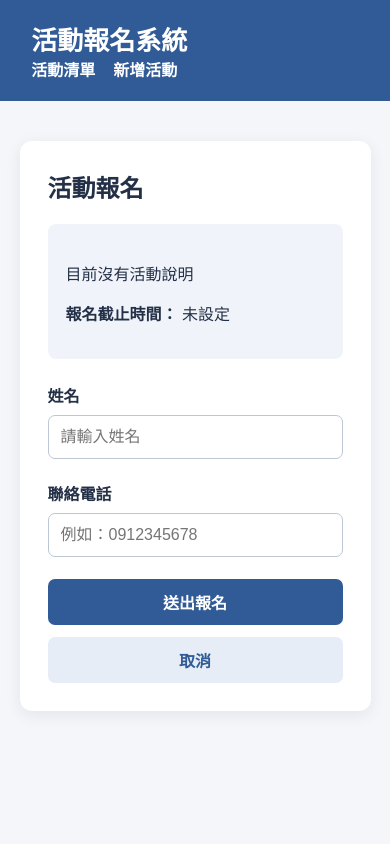
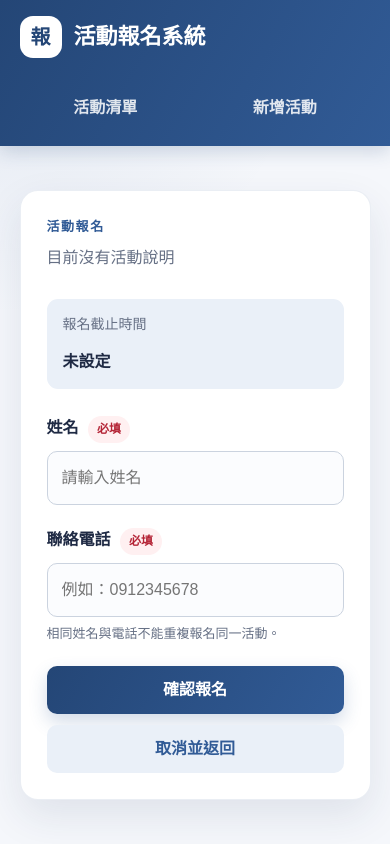
Before and after one commit to a20060405/1030what, a Python web app: template templates/registrationAdd.html in a window 390 px wide. Run offline with Jinja, Linux system fonts and the light colour scheme; the template is opened without the code that fills it, so the values that code supplies are empty.

Commit message:
重新設計活動報名前端介面

```diff
--- a/templates/registrationAdd.html
+++ b/templates/registrationAdd.html
@@ -3,79 +3,55 @@
 <head>
     <meta charset="UTF-8">
     <meta name="viewport" content="width=device-width, initial-scale=1.0">
-    <title>活動報名</title>
+    <title>活動報名｜活動報名系統</title>
     <link rel="stylesheet" href="/www/style.css">
 </head>
-
 <body>
-    <header>
-        <h1>活動報名系統</h1>
-
-        <nav>
+    <header class="site-header">
+        <a class="brand" href="/events">
+            <span class="brand-mark">報</span>
+            <span>活動報名系統</span>
+        </a>
+        <nav aria-label="主要導覽">
             <a href="/events">活動清單</a>
             <a href="/events/add">新增活動</a>
         </nav>
     </header>
 
-    <main class="container">
+    <main class="container narrow-container">
         <section class="form-card">
-            <h2>活動報名</h2>
+            <div class="section-heading">
+                <p class="eyebrow">活動報名</p>
+                <h1>{{ event.title }}</h1>
+                <p>{{ event.description or "目前沒有活動說明" }}</p>
+            </div>
 
-            <div class="event-information">
-                <h3>{{ event.title }}</h3>
-
-                <p>
-                    {{ event.description or "目前沒有活動說明" }}
-                </p>
-
-                <p>
-                    <strong>報名截止時間：</strong>
-                    {{ event.deadline or "未設定" }}
-                </p>
+            <div class="event-summary">
+                <span>報名截止時間</span>
+                <strong>{{ event.deadline or "未設定" }}</strong>
             </div>
 
             {% if error %}
-                <p class="error-message">{{ error }}</p>
+                <div class="error-message" role="alert">{{ error }}</div>
             {% endif %}
 
-            <form
-                action="/events/{{ event.id }}/register"
-                method="post"
-            >
-                <input
-                    type="hidden"
-                    name="event_id"
-                    value="{{ event.id }}"
-                >
+            <form action="/events/{{ event.id }}/register" method="post">
+                <input type="hidden" name="event_id" value="{{ event.id }}">
 
                 <div class="form-group">
-                    <label for="name">姓名</label>
-                    <input
-                        type="text"
-                        id="name"
-                        name="name"
-                        placeholder="請輸入姓名"
-                        required
-                    >
+                    <label for="name">姓名 <span class="required">必填</span></label>
+                    <input type="text" id="name" name="name" placeholder="請輸入姓名" maxlength="100" autocomplete="name" required>
                 </div>
 
                 <div class="form-group">
-                    <label for="phone">聯絡電話</label>
-                    <input
-                        type="tel"
-                        id="phone"
-                        name="phone"
-                        placeholder="例如：0912345678"
-                        required
-                    >
+                    <label for="phone">聯絡電話 <span class="required">必填</span></label>
+                    <input type="tel" id="phone" name="phone" placeholder="例如：0912345678" maxlength="50" autocomplete="tel" required>
+                    <p class="field-note">相同姓名與電話不能重複報名同一活動。</p>
                 </div>
 
                 <div class="button-group">
-                    <button type="submit">送出報名</button>
-
-                    <a class="secondary-button" href="/events">
-                        取消
-                    </a>
+                    <button type="submit">確認報名</button>
+                    <a class="secondary-button" href="/events">取消並返回</a>
                 </div>
             </form>
         </section>
--- a/www/style.css
+++ b/www/style.css
@@ -1,90 +1,226 @@
+:root {
+    --primary: #315b96;
+    --primary-dark: #244676;
+    --primary-soft: #eaf0f8;
+    --accent: #f59e0b;
+    --text: #1f2a44;
+    --muted: #667085;
+    --line: #dfe5ee;
+    --surface: #ffffff;
+    --background: #f5f7fb;
+    --danger: #b42335;
+    --danger-soft: #fff0f1;
+    --shadow: 0 16px 40px rgba(32, 51, 84, 0.10);
+}
 * {
     box-sizing: border-box;
 }
 
 body {
     margin: 0;
-    color: #243047;
-    background-color: #f4f6f9;
-    font-family:
-        Arial,
-        "Noto Sans TC",
-        sans-serif;
+    min-height: 100vh;
+    color: var(--text);
+    background:
+        radial-gradient(circle at top left, rgba(49, 91, 150, 0.10), transparent 34%),
+        var(--background);
+    font-family: Arial, "Noto Sans TC", sans-serif;
+    line-height: 1.6;
 }
 
-header {
-    padding: 20px 8%;
+a {
+    color: inherit;
+}
+
+.site-header {
+    min-height: 76px;
+    padding: 14px max(5%, calc((100% - 1120px) / 2));
     color: white;
-    background-color: #315b96;
+    background: linear-gradient(120deg, var(--primary-dark), var(--primary));
     display: flex;
     align-items: center;
     justify-content: space-between;
+    gap: 28px;
+    box-shadow: 0 5px 18px rgba(36, 70, 118, 0.20);
 }
 
-header h1 {
-    margin: 0;
-    font-size: 26px;
+.brand {
+    display: inline-flex;
+    align-items: center;
+    gap: 12px;
+    color: white;
+    font-size: 22px;
+    font-weight: 800;
+    text-decoration: none;
+}
+
+.brand-mark {
+    width: 42px;
+    height: 42px;
+    color: var(--primary-dark);
+    background: white;
+    border-radius: 13px;
+    display: grid;
+    place-items: center;
+    font-size: 20px;
 }
 
 nav {
     display: flex;
-    gap: 18px;
+    align-items: center;
+    gap: 8px;
 }
 
 nav a {
-    color: white;
-    font-weight: bold;
+    padding: 9px 13px;
+    color: rgba(255, 255, 255, 0.86);
+    border-radius: 8px;
+    font-weight: 700;
     text-decoration: none;
+    transition: 0.2s ease;
 }
 
-nav a:hover {
-    text-decoration: underline;
+nav a:hover,
+nav a[aria-current="page"] {
+    color: white;
+    background: rgba(255, 255, 255, 0.14);
 }
 
 .container {
-    width: min(1000px, 90%);
-    margin: 40px auto;
+    width: min(1120px, 90%);
+    margin: 44px auto 64px;
 }
 
-.page-heading {
-    margin-bottom: 24px;
+.narrow-container {
+    width: min(760px, 90%);
+}
+
+.hero {
+    margin-bottom: 28px;
+    padding: 34px;
+    background: linear-gradient(135deg, #ffffff, #f2f6fc);
+    border: 1px solid rgba(49, 91, 150, 0.12);
+    border-radius: 20px;
     display: flex;
     align-items: center;
     justify-content: space-between;
-    gap: 20px;
+    gap: 30px;
+    box-shadow: var(--shadow);
 }
 
-.page-heading h2 {
-    margin: 0 0 8px;
+.hero h1,
+.section-heading h1 {
+    margin: 4px 0 8px;
+    font-size: clamp(28px, 4vw, 42px);
+    line-height: 1.2;
 }
 
-.event-list {
+.hero p,
+.section-heading p {
+    margin: 0;
+    color: var(--muted);
+}
+
+.compact-hero h1 {
+    font-size: clamp(26px, 3.4vw, 36px);
+}
+
+.eyebrow {
+    margin: 0;
+    color: var(--primary) !important;
+    font-size: 13px;
+    font-weight: 800;
+    letter-spacing: 0.12em;
+    text-transform: uppercase;
+}
+
+.event-grid {
     display: grid;
-    gap: 20px;
+    grid-template-columns: repeat(auto-fit, minmax(280px, 1fr));
+    gap: 22px;
 }
 
 .event-card,
 .form-card,
-.empty-message {
-    padding: 28px;
-    background-color: white;
-    border-radius: 12px;
-    box-shadow: 0 4px 16px rgba(25, 39, 70, 0.08);
+.empty-state,
+.table-card {
+    background: var(--surface);
+    border: 1px solid rgba(49, 91, 150, 0.10);
+    border-radius: 18px;
+    box-shadow: var(--shadow);
 }
 
-.event-card h3,
-.form-card h2 {
-    margin-top: 0;
+.event-card {
+    padding: 26px;
+    display: flex;
+    flex-direction: column;
+}
+
+.card-topline {
+    margin-bottom: 16px;
+    display: flex;
+    justify-content: space-between;
+    gap: 10px;
+}
+
+.status-badge,
+.count-badge,
+.required {
+    display: inline-flex;
+    align-items: center;
+    padding: 4px 9px;
+    border-radius: 999px;
+    font-size: 12px;
+    font-weight: 800;
+}
+
+.status-badge {
+    color: #18794e;
+    background: #e8f7ef;
+}
+
+.count-badge {
+    color: var(--primary);
+    background: var(--primary-soft);
+}
+
+.event-card h2 {
+    margin: 0 0 10px;
+    font-size: 23px;
 }
 
 .description {
-    color: #526078;
-    line-height: 1.7;
+    margin: 0 0 20px;
+    color: var(--muted);
+    flex: 1;
+}
+
+.event-meta,
+.event-summary {
+    padding: 14px 16px;
+    background: var(--primary-soft);
+    border-radius: 11px;
+    display: flex;
+    align-items: center;
+    justify-content: space-between;
+    gap: 14px;
+}
+
+.event-meta span,
+.event-summary span {
+    color: var(--muted);
+    font-size: 14px;
 }
 
 .form-card {
-    max-width: 700px;
-    margin: 0 auto;
+    padding: clamp(26px, 5vw, 44px);
+}
+
+.section-heading {
+    margin-bottom: 28px;
+}
+
+.event-summary {
+    margin-bottom: 26px;
 }
 
 .form-group {
@@ -94,83 +230,106 @@ nav a:hover {
 label {
     display: block;
     margin-bottom: 8px;
-    font-weight: bold;
+    font-weight: 800;
+}
+
+.required {
+    margin-left: 5px;
+    color: var(--danger);
+    background: var(--danger-soft);
 }
 
 input,
 textarea {
     width: 100%;
-    padding: 12px;
+    padding: 13px 14px;
+    color: var(--text);
+    background: #fbfcfe;
+    border: 1px solid #cbd3df;
+    border-radius: 10px;
     font: inherit;
-    border: 1px solid #bdc6d4;
-    border-radius: 7px;
+    transition: 0.2s ease;
+}
+
+textarea {
+    resize: vertical;
 }
 
 input:focus,
 textarea:focus {
-    border-color: #315b96;
-    outline: 2px solid rgba(49, 91, 150, 0.15);
+    background: white;
+    border-color: var(--primary);
+    outline: 3px solid rgba(49, 91, 150, 0.14);
+}
+
+.field-note {
+    margin: 7px 0 0;
+    color: var(--muted);
+    font-size: 13px;
 }
 
 button,
 .primary-button,
 .secondary-button {
-    display: inline-block;
+    min-height: 44px;
     padding: 11px 18px;
+    border: 0;
+    border-radius: 10px;
+    display: inline-flex;
+    align-items: center;
+    justify-content: center;
     font: inherit;
-    font-weight: bold;
+    font-weight: 800;
     text-decoration: none;
-    border: none;
-    border-radius: 7px;
     cursor: pointer;
+    transition: transform 0.2s ease, box-shadow 0.2s ease, background 0.2s ease;
 }
 
 button,
 .primary-button {
     color: white;
-    background-color: #315b96;
+    background: linear-gradient(120deg, var(--primary-dark), var(--primary));
+    box-shadow: 0 8px 18px rgba(49, 91, 150, 0.22);
 }
 
 button:hover,
 .primary-button:hover {
-    background-color: #244676;
+    transform: translateY(-1px);
+    box-shadow: 0 12px 24px rgba(49, 91, 150, 0.28);
 }
 
 .secondary-button {
-    color: #315b96;
-    background-color: #e7edf6;
+    color: var(--primary);
+    background: var(--primary-soft);
 }
 
 .secondary-button:hover {
-    background-color: #d7e0ed;
+    background: #dce7f5;
 }
 
 .button-group {
-    margin-top: 20px;
+    margin-top: 22px;
     display: flex;
     flex-wrap: wrap;
-    gap: 12px;
-}
-
-.event-information {
-    margin-bottom: 24px;
-    padding: 18px;
-    background-color: #f0f4fa;
-    border-radius: 8px;
+    gap: 11px;
 }
 
 .error-message {
-    padding: 12px;
-    color: #a91f2c;
-    background-color: #ffe8eb;
-    border-radius: 7px;
+    margin-bottom: 22px;
+    padding: 13px 15px;
+    color: var(--danger);
+    background: var(--danger-soft);
+    border: 1px solid #ffd0d5;
+    border-radius: 10px;
+    font-weight: 700;
 }
 
-.table-container {
+.table-card {
+    overflow: hidden;
+}
+
+.table-scroll {
     overflow-x: auto;
-    background-color: white;
-    border-radius: 12px;
-    box-shadow: 0 4px 16px rgba(25, 39, 70, 0.08);
 }
 
 table {
@@ -180,29 +339,105 @@ table {
 
 th,
 td {
-    padding: 14px;
+    padding: 16px 18px;
     text-align: left;
-    border-bottom: 1px solid #e2e7ef;
+    border-bottom: 1px solid var(--line);
 }
 
 th {
-    color: white;
-    background-color: #315b96;
+    color: #475467;
+    background: #f8fafc;
+    font-size: 13px;
+    letter-spacing: 0.04em;
 }
 
-.bottom-link {
+tbody tr:hover {
+    background: #f8fbff;
+}
+
+tbody tr:last-child td {
+    border-bottom: 0;
+}
+
+.row-number {
+    width: 30px;
+    height: 30px;
+    color: var(--primary);
+    background: var(--primary-soft);
+    border-radius: 50%;
+    display: grid;
+    place-items: center;
+    font-size: 13px;
+    font-weight: 800;
+}
+
+.empty-state {
+    padding: 54px 28px;
+    text-align: center;
+}
+
+.empty-state h2 {
+    margin: 14px 0 6px;
+}
+
+.empty-state p {
+    margin: 0 0 22px;
+    color: var(--muted);
+}
+
+.empty-icon {
+    width: 58px;
+    height: 58px;
+    margin: 0 auto;
+    color: var(--primary);
+    background: var(--primary-soft);
+    border-radius: 18px;
+    display: grid;
+    place-items: center;
+    font-size: 25px;
+    font-weight: 800;
+}
+
+.page-footer-action {
     margin-top: 24px;
 }
 
-@media (max-width: 650px) {
-    header,
-    .page-heading {
+.text-link {
+    color: var(--primary);
+    font-weight: 800;
+    text-decoration: none;
+}
+
+.text-link:hover {
+    text-decoration: underline;
+}
+
+@media (max-width: 700px) {
+    .site-header,
+    .hero {
         align-items: flex-start;
         flex-direction: column;
     }
 
+    .site-header {
+        padding: 16px 5%;
+    }
+
     nav {
-        flex-wrap: wrap;
+        width: 100%;
+    }
+
+    nav a {
+        flex: 1;
+        text-align: center;
+    }
+
+    .hero {
+        padding: 26px;
+    }
+
+    .hero .primary-button {
+        width: 100%;
     }
 
     .button-group {
@@ -210,9 +445,14 @@ th {
     }
 
     button,
-    .primary-button,
-    .secondary-button {
+    .button-group .primary-button,
+    .button-group .secondary-button {
         width: 100%;
-        text-align: center;
+    }
+
+    .event-meta,
+    .event-summary {
+        align-items: flex-start;
+        flex-direction: column;
     }
 }
```
Also changed, not shown: templates/activityAdd.html (+33 -32 lines), templates/activityList.html (+34 -46 lines), templates/registrationList.html (+29 -38 lines).
